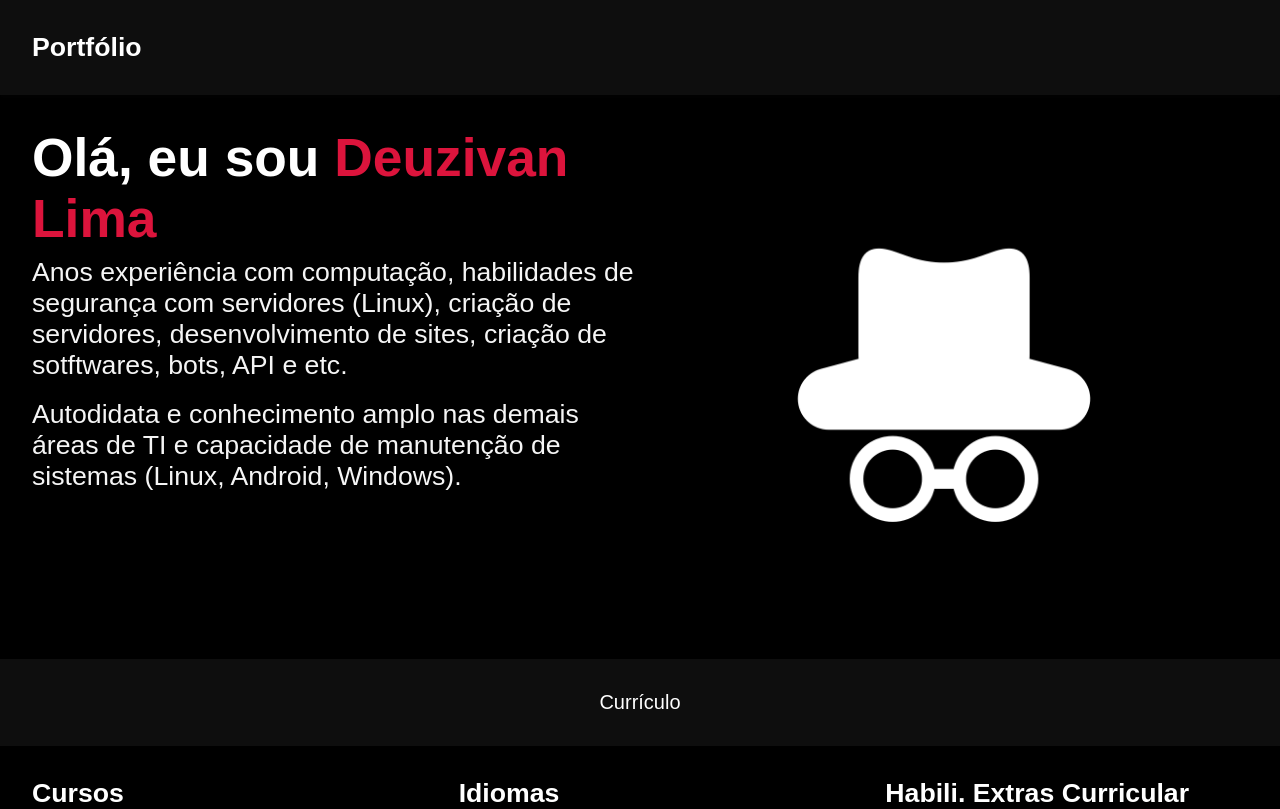
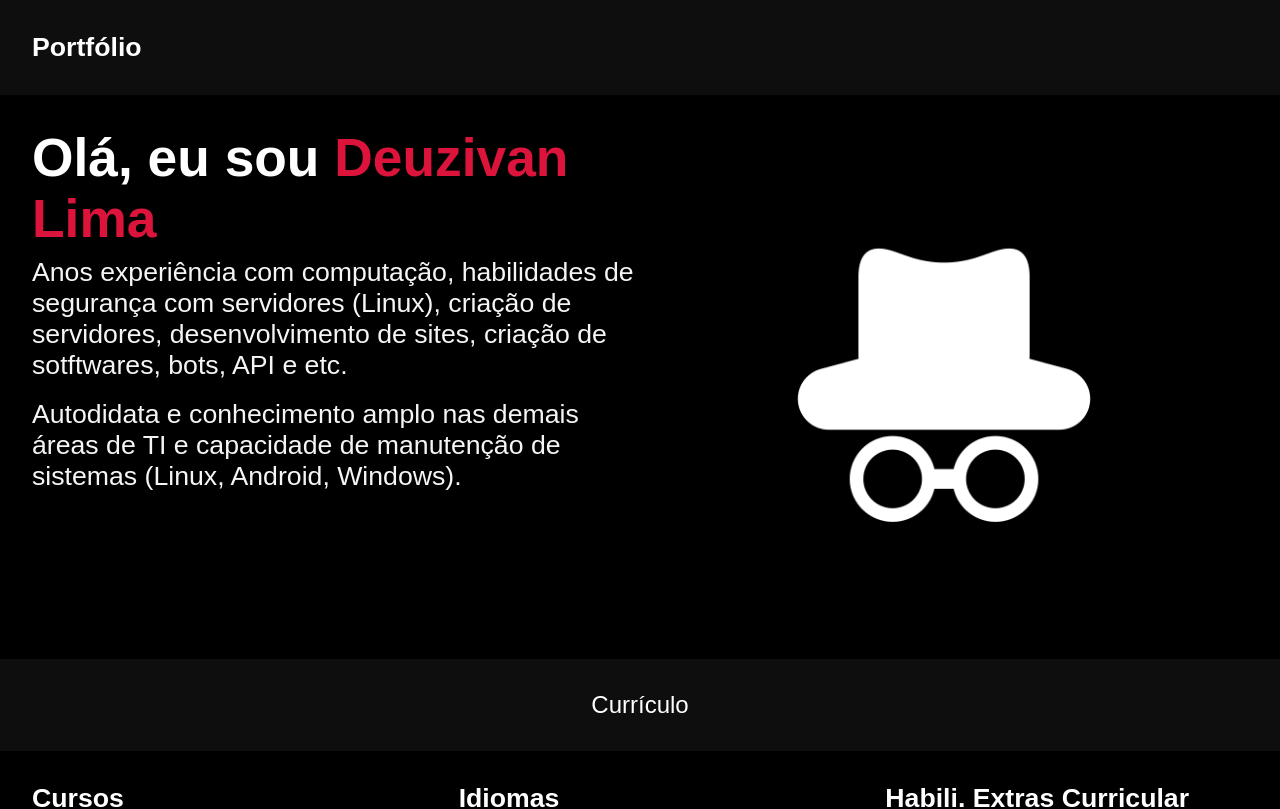
Before and after one commit to 120c0/portfolio, a Next.js app: page / in a window 1280 px wide. Shown: the top 809 px of the page. Built offline with nearby package versions, Linux system fonts and the light colour scheme.

Commit message:
change font size

```diff
--- a/styles/globals.scss
+++ b/styles/globals.scss
@@ -15,7 +15,7 @@
   text-align: center;
   background-color: rgb(14, 14, 14);
   box-shadow: 0 0 5px rgba(0, 0, 0, 0.3);
-  font-size: 15pt;
+  font-size: 18pt;
   font-weight: 400;
 }
 
```
